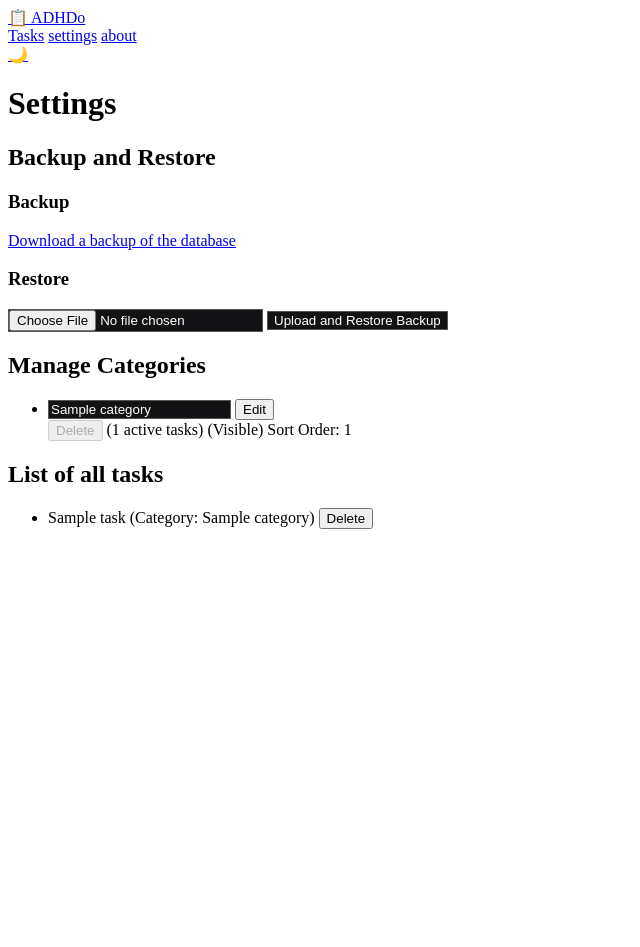
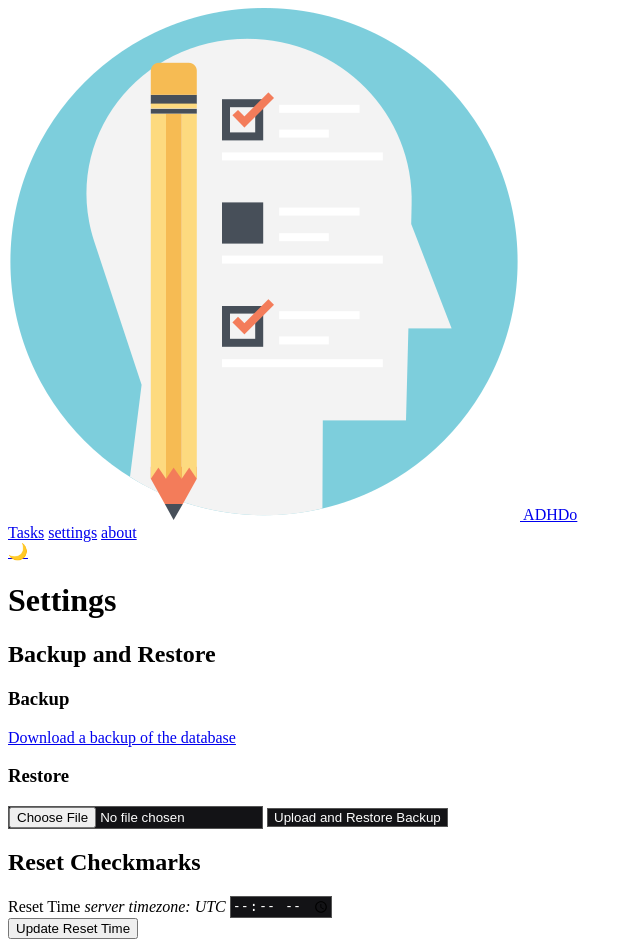
Before and after one commit to ndit-dev/ADHDo, a Flask app: page /settings in a window 1280 px wide. Shown: the whole page, without its empty margins (0-640 px from the left). Before the commit the page ends 529 px from the top, so only its background shows below. Run offline with Flask 3, Linux system fonts and the light colour scheme; tables that the repository leaves empty hold one stand-in row (values such as "Sample post"); some libraries are stand-ins or nearby versions.

Commit message:
(feat) Automatic daily reset of completed tasks
and a bunch of small fixes and some code cleanup

```diff
--- a/static/css/style.css
+++ b/static/css/style.css
@@ -9,7 +9,8 @@ body.dark {
 	--color-darkGrey: #777;
 }
 
-body.dark input {
+body.dark input,
+body.dark select {
 	background-color: var(--bg-secondary-color); /* dark gray background */
 	color: #ffffff; /* white text */
 	border: 1px solid #555555; /* lighter gray border */
@@ -46,3 +47,8 @@ body.dark input {
 	text-indent: 10px;
 	padding-top: 20px;
   }
+
+/*	SETTINGS */
+#serverTimezone {
+	font-style: italic;
+}
--- /dev/null
+++ b/static/js/scripts/base.js
@@ -0,0 +1,9 @@
+//
+// Handle darkmode
+//
+function switchMode(el) {
+	const bodyClass = document.body.classList;
+	bodyClass.contains('dark')
+	  ? (el.innerHTML = '☀️', bodyClass.remove('dark'))
+	  : (el.innerHTML = '🌙', bodyClass.add('dark'));
+}
--- /dev/null
+++ b/static/js/scripts/settings.js
@@ -0,0 +1,25 @@
+//
+// Set the time for resetting the completed status of tasks
+//
+document.getElementById('updateResetTimeBtn').addEventListener('click', function() {
+    const resetTimeInput = document.getElementById('resetTime');
+    const chosenTime = resetTimeInput.value;
+
+    fetch('/update-reset-time', {
+        method: 'POST',
+        headers: {
+            'Content-Type': 'application/json'
+        },
+        body: JSON.stringify({
+            resetTime: chosenTime
+        })
+    })
+    .then(response => response.json())
+    .then(data => {
+        if (data.status) {
+            alert('Reset time updated!');
+        } else {
+            alert('Error updating reset time.');
+        }
+    });
+});
--- a/templates/about.html
+++ b/templates/about.html
@@ -12,5 +12,6 @@
 	<br>
 	<br>
 	<a href="https://github.com/ndit-dev/ADHDo">More on github</a>
-
+	<br><br>
+	The icon for this app is grabbed from flaticon, attribution for the creator: <a href="https://www.flaticon.com/free-icons/brain" title="brain icons">Brain icons created by Prosymbols Premium - Flaticon</a>
 {% endblock %}
--- a/templates/base.html
+++ b/templates/base.html
@@ -7,11 +7,14 @@
   <meta charset="UTF-8">
   <meta name="viewport" content="width=device-width, initial-scale=1.0">
 
-  <link rel="stylesheet" href="{{ url_for('static', filename='/css/style.css') }}">
-  <link rel="stylesheet" href="https://cdnjs.cloudflare.com/ajax/libs/font-awesome/5.15.3/css/all.min.css">
+  <link rel="icon" href="{{ url_for('static', filename='/favicon.ico') }}" type="image/x-icon">
+
+  <!-- CSS -->
+  <link rel="stylesheet" href="{{ url_for('static', filename='css/style.css') }}">
+
+  <!-- jQuery -->
+  <script src="https://code.jquery.com/jquery-3.6.0.min.js"></script>
   <link rel="stylesheet" href="https://code.jquery.com/ui/1.12.1/themes/base/jquery-ui.css">
-
-  <script src="https://ajax.googleapis.com/ajax/libs/jquery/3.5.1/jquery.min.js"></script>
   <script src="https://code.jquery.com/ui/1.12.1/jquery-ui.js"></script>
 
   {% block head %}{% endblock %}
@@ -21,7 +24,7 @@
   <div class="container">
     <nav class="nav">
       <div class="nav-left">
-        <a class="brand" href="#">📋 ADHDo</a>
+        <a class="brand" href="#"><img src="/static/adhdo.png"> ADHDo</a>
         <div class="tabs">
           <a href="/">Tasks</a>
           <a href="settings">settings</a>
@@ -35,5 +38,7 @@
 
     {% block content %}{% endblock %}
   </div>
+
+	<script src="/static/js/scripts/base.js"></script>
 </body>
 </html>
--- a/templates/settings.html
+++ b/templates/settings.html
@@ -24,32 +24,18 @@
 		<input type="file" name="dbfile">
 		<input type="submit" value="Upload and Restore Backup">
 	</form>
-	<h2>Manage Categories</h2>
-	<ul>
-		{% for category_tuple in categories %}
-		<li>
-			<form action="/edit_category/{{ category_tuple[0].id }}" method="post">
-				<input type="text" name="name" value="{{ category_tuple[0].name }}">
-				<button type="submit">Edit</button>
-			</form>
-			<form action="/delete_category/{{ category_tuple[0].id }}" method="post" style="display:inline;">
-				<button type="submit" {% if category_tuple[1] > 0 %} disabled {% endif %}>Delete</button>
-				({{ category_tuple[1] }} active tasks)
-			</form>
-			{% if category_tuple[0].is_visible %} (Visible) {% else %} (Hidden) {% endif %}
-			<span>Sort Order: {{ category_tuple[2] }}</span>
-		</li>
-		{% endfor %}
-    </ul>
-	<h2>List of all tasks</h2>
-	<ul>
-		{% for task in tasks %}
-		<li>
-			{{ task.title }} (Category: {{ task.category.name if task.category else 'None' }})
-			<form action="/delete_task/{{ task.id }}" method="post" style="display:inline;">
-				<button type="submit">Delete</button>
-			</form>
-		</li>
-		{% endfor %}
-	</ul>
+	<h2>Reset Checkmarks</h2>
+	<div class="row">
+		<div>
+			<label for="resetTime" id="resetTimeLabel">
+				Reset Time <span id="serverTimezone">server timezone: {{ server_timezone }}</span>
+			</label>
+			<input type="time" id="resetTime">
+		</div>
+		<div id="containerTimezoneDisplay"></div>
+	</div>
+
+	<button id="updateResetTimeBtn">Update Reset Time</button>
+
+	<script src="/static/js/scripts/settings.js"></script>
 {% endblock %}
```
Also changed, not shown: static/js/scripts/index.js (+57 -12 lines), README.md, static/adhdo.png (added), static/favicon.ico (added), 1 other file.
